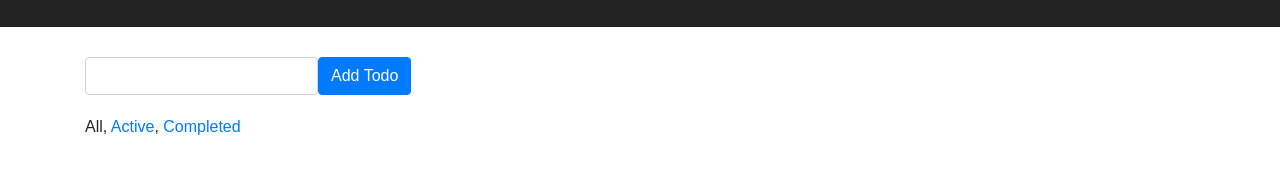
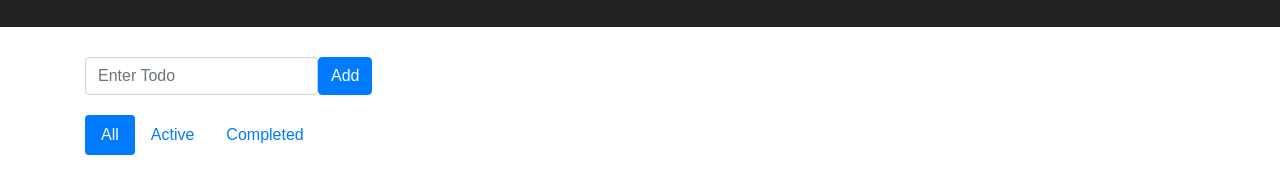
Before and after one commit to wesokuhara/react-boilerplate, a React app: page / in a window 1280 px wide. Shown: the part 209-402 px from the top of the page. Built offline with nearby package versions, Linux system fonts and the light colour scheme.

Commit message:
Style filter

```diff
--- a/package.json
+++ b/package.json
@@ -3,6 +3,7 @@
   "version": "0.1.0",
   "dependencies": {
     "bootstrap-css-only": "^4.0.0-beta",
+    "classnames": "^2.2.5",
     "express": "^4.16.1",
     "morgan": "^1.9.0",
     "prop-types": "^15.6.0",
--- a/src/components/shared/Main.js
+++ b/src/components/shared/Main.js
@@ -6,13 +6,13 @@ import NotFoundPage from '../NotFoundPage';
 
 const Main = () => (
   <main className="app-main">
-    <div className="container">
+    <section className="container">
       <Switch>
         <Route exact path="/" component={TodoPage} />
         <Route path="/about" component={AboutPage} />
         <Route path="/*" component={NotFoundPage} />
       </Switch>
-    </div>
+    </section>
   </main>
 );
 
--- a/src/components/shared/Nav.js
+++ b/src/components/shared/Nav.js
@@ -3,12 +3,19 @@ import { NavLink } from 'react-router-dom';
 
 const Nav = () => (
   <nav>
+    <ul className="nav justify-content-center">
+      <li className="nav-item">
         <NavLink to="/" exact className="nav-link" activeClassName="active">
           Todos
         </NavLink>
+      </li>
+
+      <li className="nav-item">
         <NavLink to="/about" className="nav-link" activeClassName="active">
           About
         </NavLink>
+      </li>
+    </ul>
   </nav>
 );
 
--- a/src/components/todo/AddTodo.js
+++ b/src/components/todo/AddTodo.js
@@ -12,17 +12,22 @@ const AddTodo = ({ actions }) => {
 
   return (
     <div className="add-todo">
+      <div className="input-group">
         <form className="form-inline" onSubmit={handleSubmit}>
           <input
             className="form-control"
+            placeholder="Enter Todo"
             ref={node => {
               input = node;
             }}
           />
+          <span className="input-group-btn">
             <button className="btn btn-primary" type="submit">
-          Add Todo
+              Add
             </button>
+          </span>
         </form>
+      </div>
     </div>
   );
 };
--- a/src/components/todo/Filter.js
+++ b/src/components/todo/Filter.js
@@ -2,28 +2,32 @@ import React from 'react';
 import FilterItem from './FilterItem';
 
 const Filter = ({ visibilityFilter, actions }) => (
-  <p>
+  <ul className="nav nav-pills">
+    <li className="nav-item">
       <FilterItem
         active={visibilityFilter === 'SHOW_ALL'}
-      setFilter={() => actions.setVisibilityFilter('SHOW_ALL')}
+        filter={() => actions.setVisibilityFilter('SHOW_ALL')}
       >
         All
       </FilterItem>
-    {',  '}
+    </li>
+    <li className="nav-item">
       <FilterItem
         active={visibilityFilter === 'SHOW_ACTIVE'}
-      setFilter={() => actions.setVisibilityFilter('SHOW_ACTIVE')}
+        filter={() => actions.setVisibilityFilter('SHOW_ACTIVE')}
       >
         Active
       </FilterItem>
-    {',  '}
+    </li>
+    <li className="nav-item">
       <FilterItem
         active={visibilityFilter === 'SHOW_COMPLETED'}
-      setFilter={() => actions.setVisibilityFilter('SHOW_COMPLETED')}
+        filter={() => actions.setVisibilityFilter('SHOW_COMPLETED')}
       >
         Completed
       </FilterItem>
-  </p>
+    </li>
+  </ul>
 );
 
 export default Filter;
--- a/src/components/todo/FilterItem.js
+++ b/src/components/todo/FilterItem.js
@@ -1,19 +1,20 @@
 import React from 'react';
 import PropTypes from 'prop-types';
+import classNames from 'classnames';
 
-const FilterItem = ({ active, children, setFilter }) => {
-  if (active) {
-    return <span>{children}</span>;
-  }
-
+const FilterItem = ({ active, children, filter }) => {
   const handleClick = e => {
     e.preventDefault();
-    setFilter();
+    filter();
   };
+
+  const classes = classNames('nav-link', {
+    active
+  });
 
   return (
     // eslint-disable-next-line
-    <a href="#" onClick={handleClick}>
+    <a href="#" className={classes} onClick={handleClick}>
       {children}
     </a>
   );
@@ -22,7 +23,7 @@ const FilterItem = ({ active, children, setFilter }) => {
 FilterItem.propTypes = {
   active: PropTypes.bool.isRequired,
   children: PropTypes.node.isRequired,
-  setFilter: PropTypes.func.isRequired
+  filter: PropTypes.func.isRequired
 };
 
 export default FilterItem;
--- a/src/styles/styles.css
+++ b/src/styles/styles.css
@@ -23,13 +23,12 @@ body {
   padding: 30px;
 }
 
-.nav-link {
-  display: inline-block;
+nav .nav-link {
   color: #fff;
 }
 
-.nav-link:hover,
-.nav-link.active {
+nav .nav-link:hover,
+nav .nav-link.active {
   color: #61dafb;
 }
 
```
Lines whose indentation alone changed are shown as unchanged.
